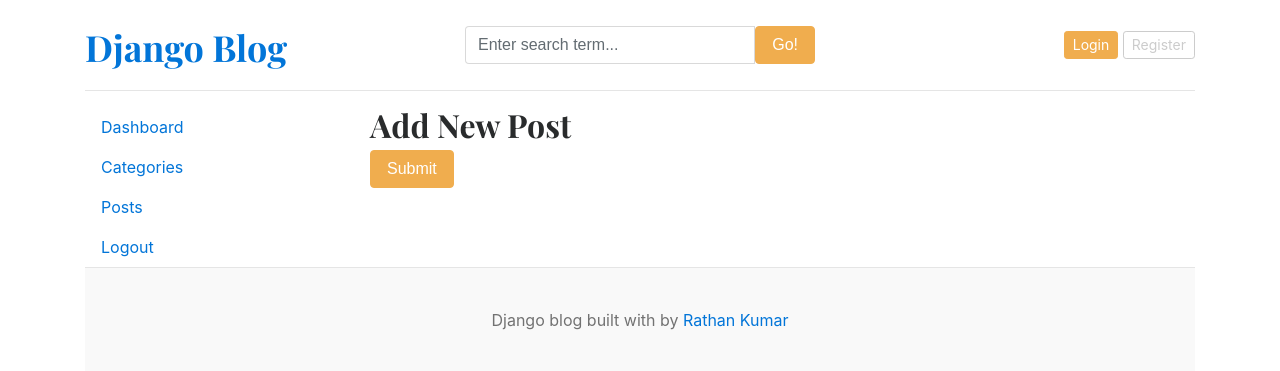
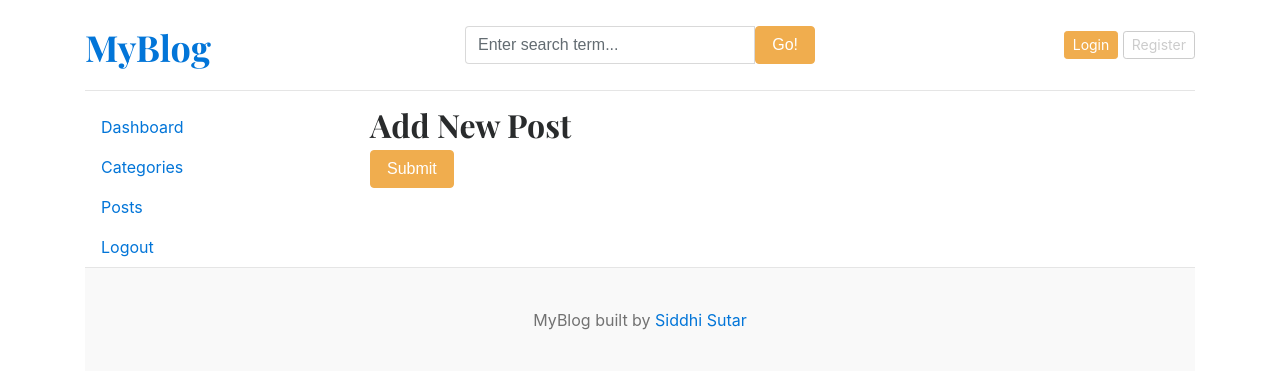
Before and after one commit to Sutarsiddhi/django-blog, a Django app: template templates/dashboard/add_post.html in a window 1280 px wide. Shown: the top 371 px of the page. Run offline with Django 5.2, Linux system fonts and the light colour scheme; the template is opened without the code that fills it, so the values that code supplies are empty; some libraries are stand-ins or nearby versions.

Commit message:
change base template

```diff
--- a/templates/base.html
+++ b/templates/base.html
@@ -18,7 +18,7 @@
       <header class="blog-header py-3">
         <div class="row flex-nowrap justify-content-between align-items-center">
           <div class="col-4 pt-1">
-            <a class="blog-header-logo text-dark" href="/">Django Blog</a>
+            <a class="blog-header-logo text-dark" href="/">MyBlog</a>
           </div>
           <div class="col-4">
             <form action="{% url 'search' %}" method="GET">
@@ -57,7 +57,7 @@
 
 <!--Footer Part-->
 <footer class="blog-footer">
-  <p>Django blog built with   by <a href="#">Rathan Kumar</a></p>
+  <p>MyBlog built by <a href="https://www.linkedin.com/in/siddhi-sutar-a15199280/">Siddhi Sutar</a></p>
 </footer>
 </body>
 </html>
```
